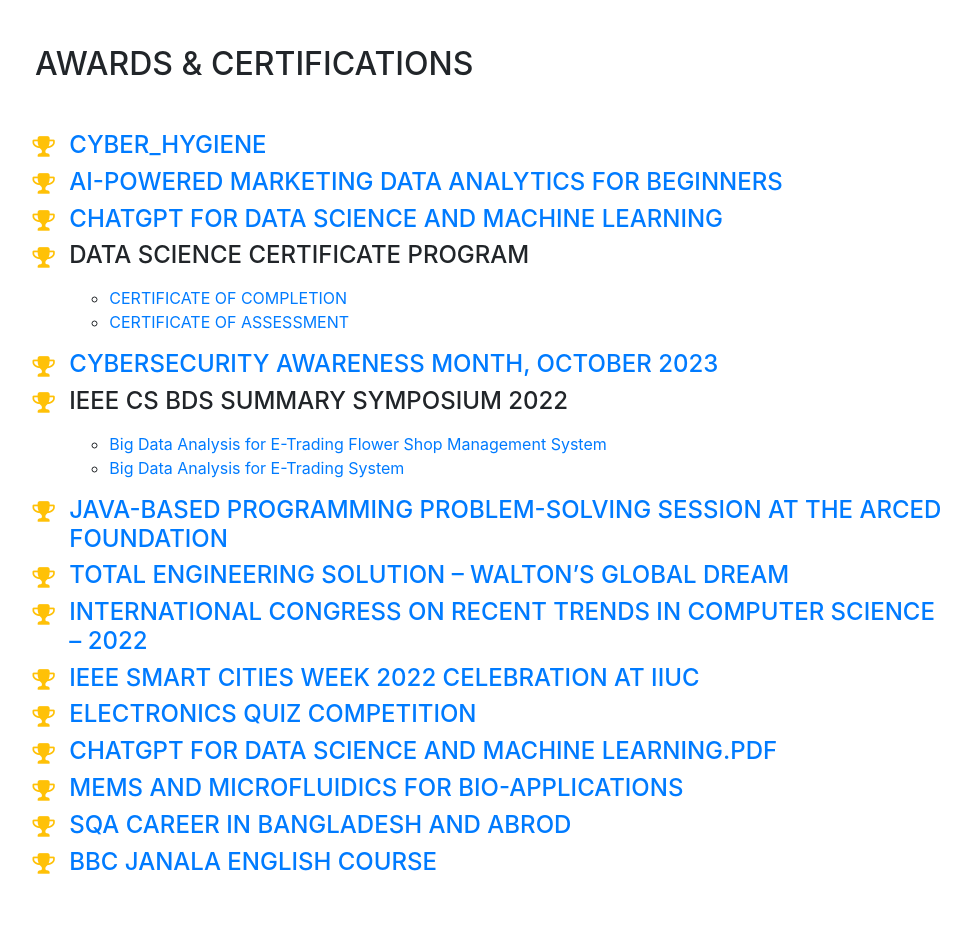
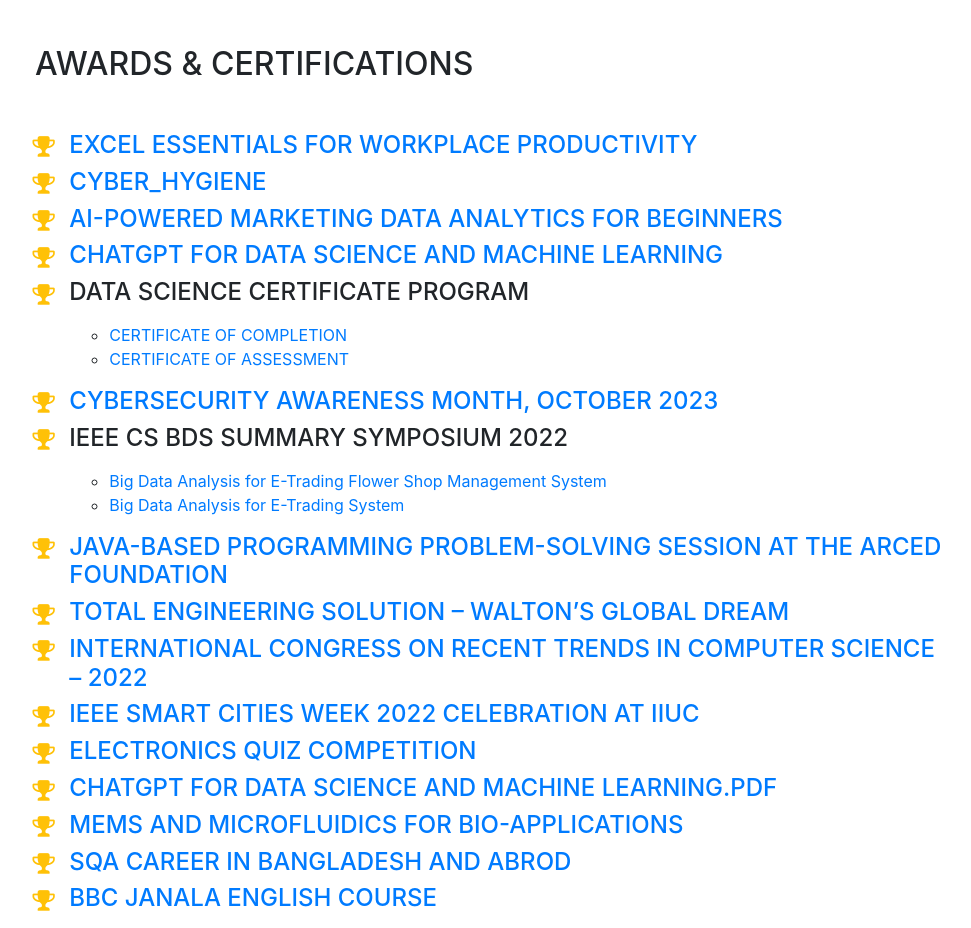
Before and after one commit to TamimaNisat/Resume, a website with bundled scripts: page index.html in a window 1280 px wide. Shown: the part 4640-5568 px from the top of the page, without its empty margins (285-1256 px from the left). Built offline with nearby package versions, Linux system fonts and the light colour scheme; files whose address does not match are found by name; a web font is replaced by a local one.

Commit message:
Excel Essentials for Workplace Productivity

```diff
--- a/index.html
+++ b/index.html
@@ -478,6 +478,17 @@
           <h2 class="mb-5">Awards &amp; Certifications</h2>
           <ul class="fa-ul mb-0">
 
+
+             <li>
+              <h4>
+                <i class="fa-li fa fa-trophy text-warning"></i>
+                <a href="certificates/Excel Essentials for Workplace Productivity.pdf" target="_blank">Excel Essentials for Workplace Productivity</a>
+              </h4>
+            </li>
+
+
+
+
             <li>
               <h4>
                 <i class="fa-li fa fa-trophy text-warning"></i>
```
